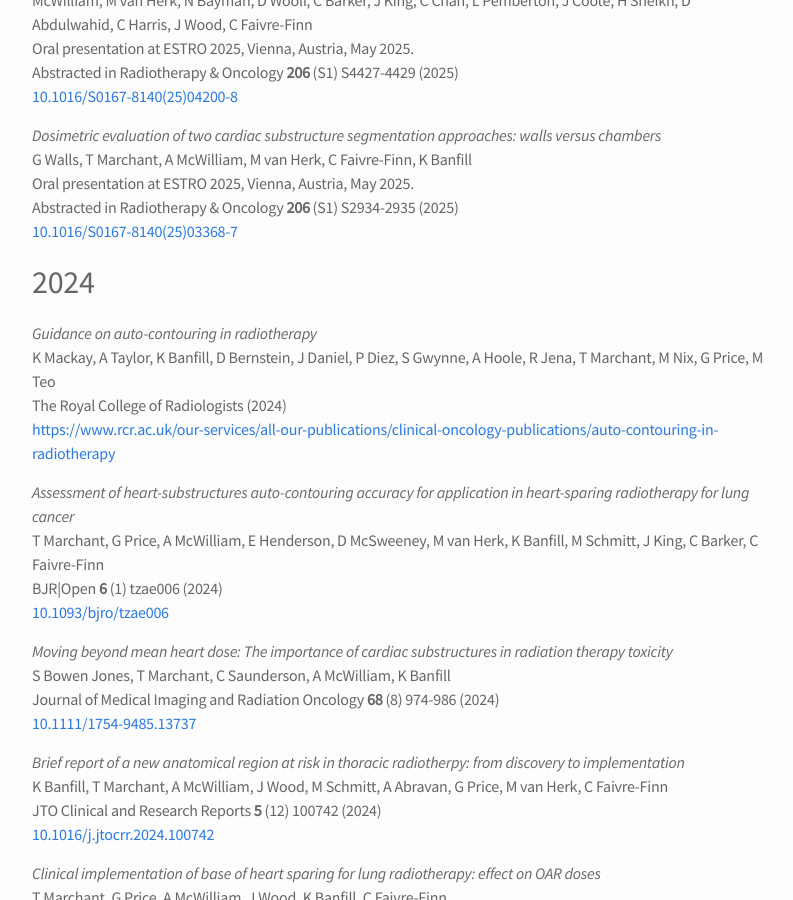
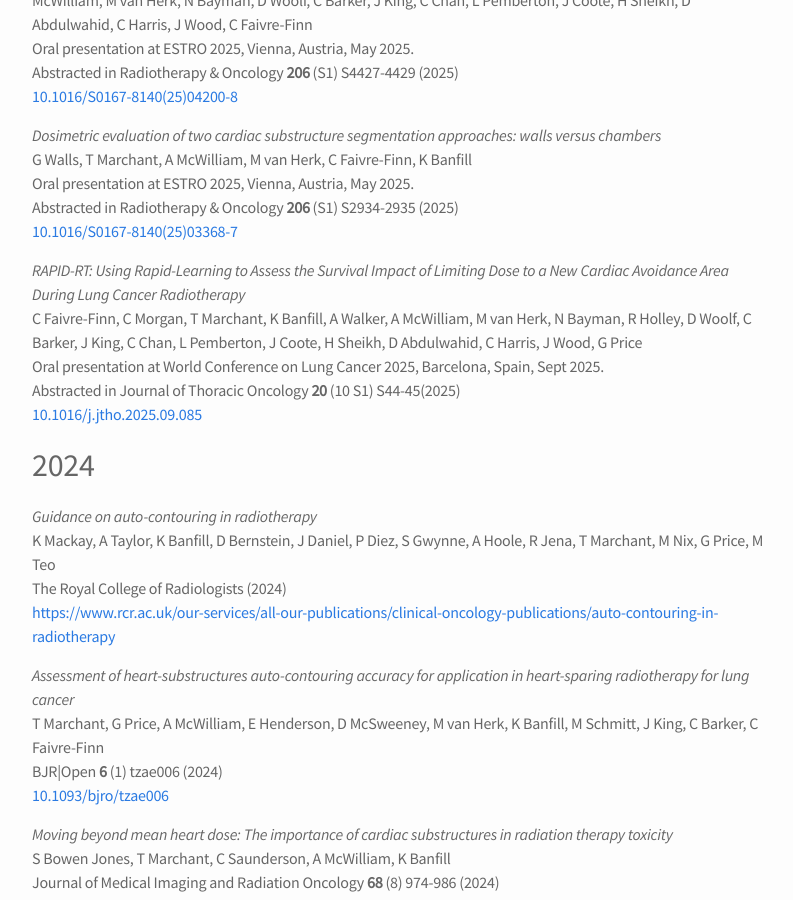
Before and after one commit to temarchant/researchprofile, a Jekyll site: the page built from 02_publications.md, in a window 1280 px wide and 900 px high, scrolled down 707 px. Shown: the whole window, without its empty margins (238-1031 px from the left). Built offline with Jekyll 4.4.1, drawn with Linux system fonts in a browser that asks for light colours.

Commit message:
Add publication details for RAPID-RT presentation
Added new publication details for RAPID-RT presentation.

```diff
--- a/02_publications.md
+++ b/02_publications.md
@@ -35,6 +35,12 @@ G Walls, T Marchant, A McWilliam, M van Herk, C Faivre-Finn, K Banfill
 Oral presentation at ESTRO 2025, Vienna, Austria, May 2025.
 Abstracted in Radiotherapy & Oncology **206** (S1) S2934-2935 (2025)
 [10.1016/S0167-8140(25)03368-7](https://doi.org/10.1016/S0167-8140(25)03368-7)
+
+*RAPID-RT: Using Rapid-Learning to Assess the Survival Impact of Limiting Dose to a New Cardiac Avoidance Area During Lung Cancer Radiotherapy*
+C Faivre-Finn, C Morgan, T Marchant, K Banfill, A Walker, A McWilliam, M van Herk, N Bayman, R Holley, D Woolf, C Barker, J King, C Chan, L Pemberton, J Coote, H Sheikh, D Abdulwahid, C Harris, J Wood, G Price
+Oral presentation at World Conference on Lung Cancer 2025, Barcelona, Spain, Sept 2025.
+Abstracted in Journal of Thoracic Oncology **20** (10 S1) S44-45(2025)
+[10.1016/j.jtho.2025.09.085](https://doi.org/10.1016/j.jtho.2025.09.085)
 
 2024
 ----
```
